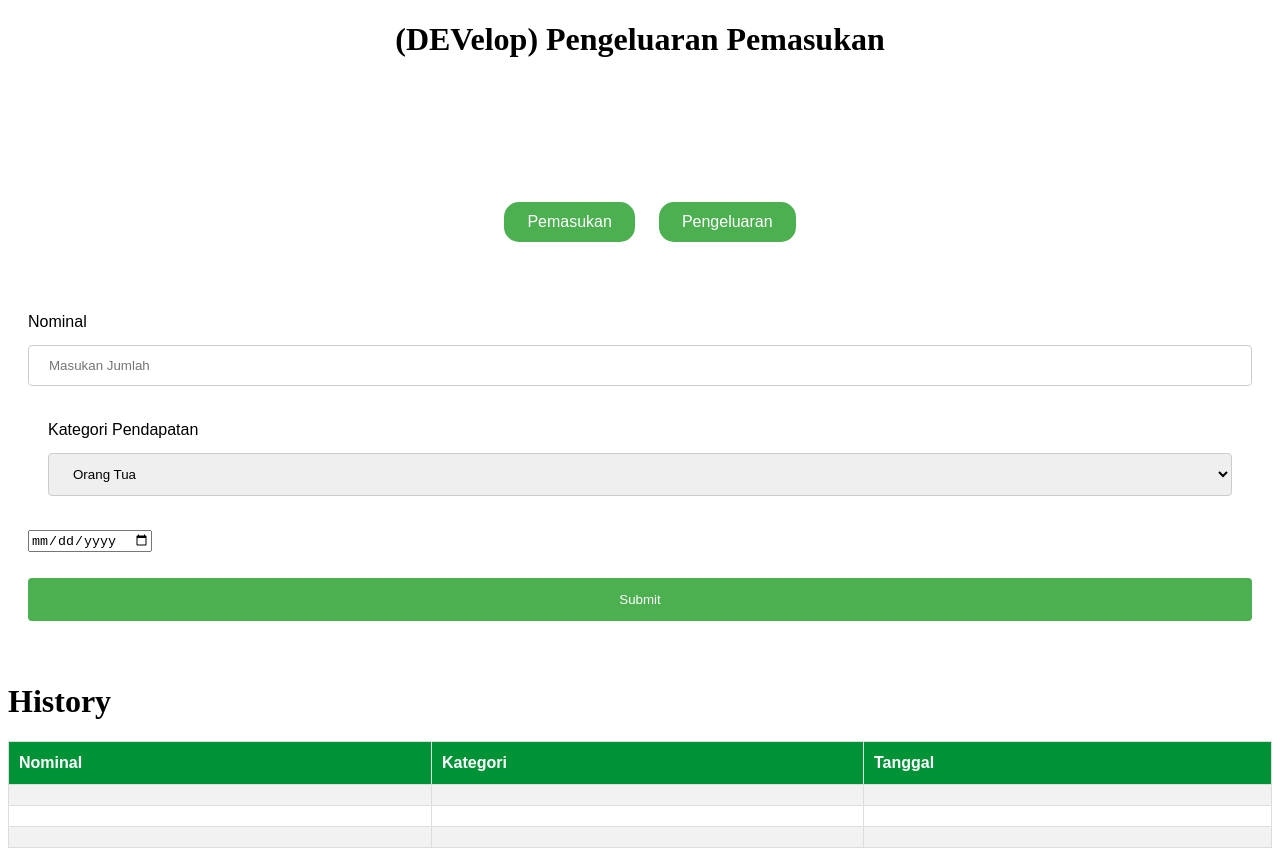
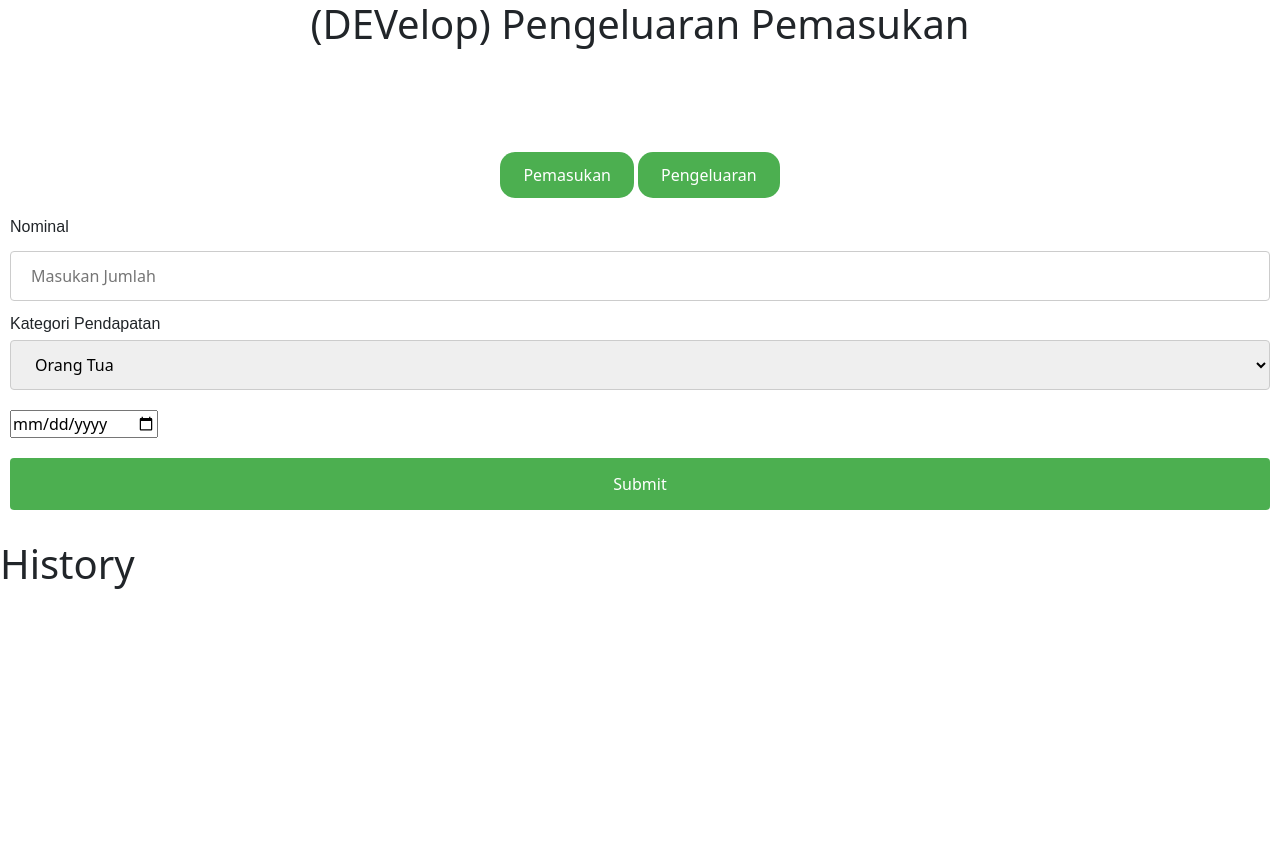
Before and after one commit to qweersq/faridBelajar, a plain HTML site: page index.html in a window 1280 px wide. After the commit the page ends 800 px from the top, so only its background shows below. Drawn offline with nearby package versions, Linux system fonts and the light colour scheme.

Commit message:
Awal Day3

```diff
--- a/index.html
+++ b/index.html
@@ -5,8 +5,9 @@
     <meta charset="UTF-8">
     <meta http-equiv="X-UA-Compatible" content="IE=edge">
     <meta name="viewport" content="width=device-width, initial-scale=1.0">
-    <title>Belajar Farid</title>
+    <title>Pemasukan Dan Pengeluaran</title>
     <link rel="stylesheet" href="style.css">
+    <link href="https://cdn.jsdelivr.net/npm/bootstrap@5.0.2/dist/css/bootstrap.min.css" rel="stylesheet" integrity="sha384-EVSTQN3/azprG1Anm3QDgpJLIm9Nao0Yz1ztcQTwFspd3yD65VohhpuuCOmLASjC" crossorigin="anonymous">
 </head>
 
 <body>
@@ -21,7 +22,7 @@
         <button onclick="Pengeluaran()" class="button">Pengeluaran</button>
     </div>
 
-    <div>
+    <div class="pembungkus">
         <form action="/action_page.php">
             <label for="fname">Nominal</label>
             <input type="text" id="fname" name="firstname" placeholder="Masukan Jumlah">
@@ -36,9 +37,11 @@
             </select>
             </div>
 
+            <div class="date">
             <script src="https://cdnjs.cloudflare.com/ajax/libs/moment.js/2.24.0/moment.min.js"></script>
             <script src="https://code.jquery.com/jquery-3.4.1.min.js"></script>
             <input type="date" data-date="" data-date-format="DD MMMM YYYY" value="">
+            </div>
 
             <input type="submit" value="Submit">
         </form>
@@ -46,28 +49,6 @@
 
     <h1>History</h1>
 
-<table id="history">
-  <tr>
-    <th>Nominal</th>
-    <th>Kategori</th>
-    <th>Tanggal</th>
-  </tr>
-  <tr>
-    <td></td>
-    <td></td>
-    <td></td>
-  </tr>
-  <tr>
-    <td></td>
-    <td></td>
-    <td></td>
-  </tr>
-  <tr>
-    <td></td>
-    <td></td>
-    <td></td>
-  </tr>
-</table>
 
 
     <script type="text/javascript">
@@ -77,7 +58,7 @@
         }
 
         function Pemasukan(){
-            document.getElementById("kategori").innerHTML = '<label>Kategori Pendapatan</label><select><option value="OrangTua">Orang Tua</option><option value="Hutang">Hutang</option><option value="Freelance">Freelance</option><option value="Lainnya">Lainnya...</option></select></div>';
+            document.getElementById("kategori").innerHTML = '<label>Kategori Pendapatan</label><select><option value="OrangTua">Orang Tua</option><option value="Freelance">Freelance</option><option value="Lainnya">Lainnya...</option></select></div>';
         }
 
 
@@ -85,6 +66,7 @@
 
 
     </script>
+<script src="https://cdn.jsdelivr.net/npm/bootstrap@5.0.2/dist/js/bootstrap.bundle.min.js" integrity="sha384-MrcW6ZMFYlzcLA8Nl+NtUVF0sA7MsXsP1UyJoMp4YLEuNSfAP+JcXn/tWtIaxVXM" crossorigin="anonymous"></script>
 </body>
 
 </html>
--- a/style.css
+++ b/style.css
@@ -75,9 +75,6 @@ input[type=text], select {
     background-color: #009005;
   }
 
-  div {
-    padding: 20px;
-  }
 
   label {
     display: block;
@@ -87,27 +84,13 @@ input[type=text], select {
 input,
 label {
     margin: .4rem 0;
+
 }
 
-#history {
-  font-family: Arial, Helvetica, sans-serif;
-  border-collapse: collapse;
-  width: 100%;
-}
-
-#history td, #history th {
-  border: 1px solid #ddd;
+.pembungkus {
   padding: 10px;
 }
 
-#history tr:nth-child(even){background-color: #f2f2f2;}
-
-#history tr:hover {background-color: #ddd;}
-
-#history th {
-  padding-top: 12px;
-  padding-bottom: 12px;
-  text-align: left;
-  background-color: #009236;
-  color: white;
+.date {
+  margin-top: 20px;
 }
```
